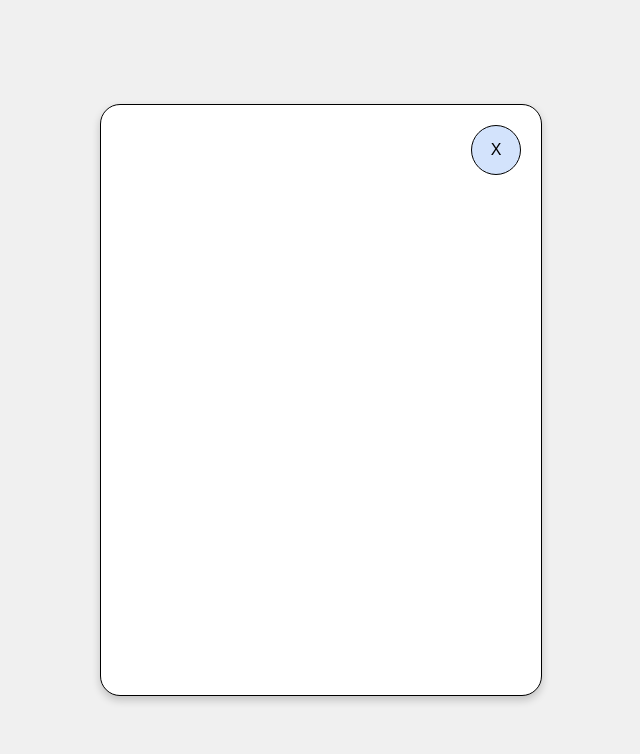
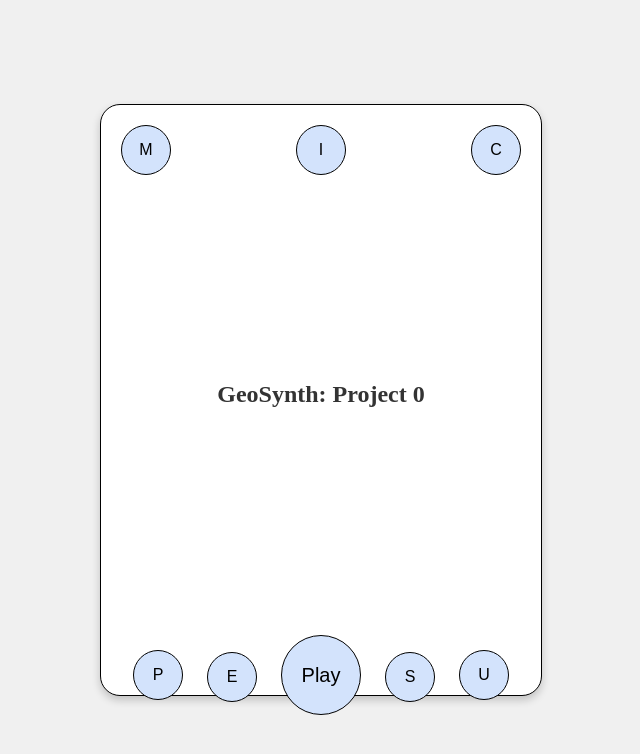
Before and after one commit to FreelancerMorales/Ginka, a plain HTML site: page index.html in a window 1280 px wide. Shown: the whole page, without its empty margins (319-959 px from the left). Drawn offline with Linux system fonts and the light colour scheme.

Commit message:
Arreglo a Display predeterminado

```diff
--- a/index.html
+++ b/index.html
@@ -9,12 +9,12 @@
     <link rel="stylesheet" href="styles/superPosition.css">
 </head>
 <body>
-    <aside class="container emergente">
+    <aside class="container emergente" style="display: none;">
         <section>
             <button class="top-button x-btn">X</button>
         </section>
     </aside>
-    <main class="container main" style="display: none;">
+    <main class="container main">
         <section class="top-buttons">
             <button class="top-button menu">M</button>
             <button class="top-button i-button">I</button>
```
